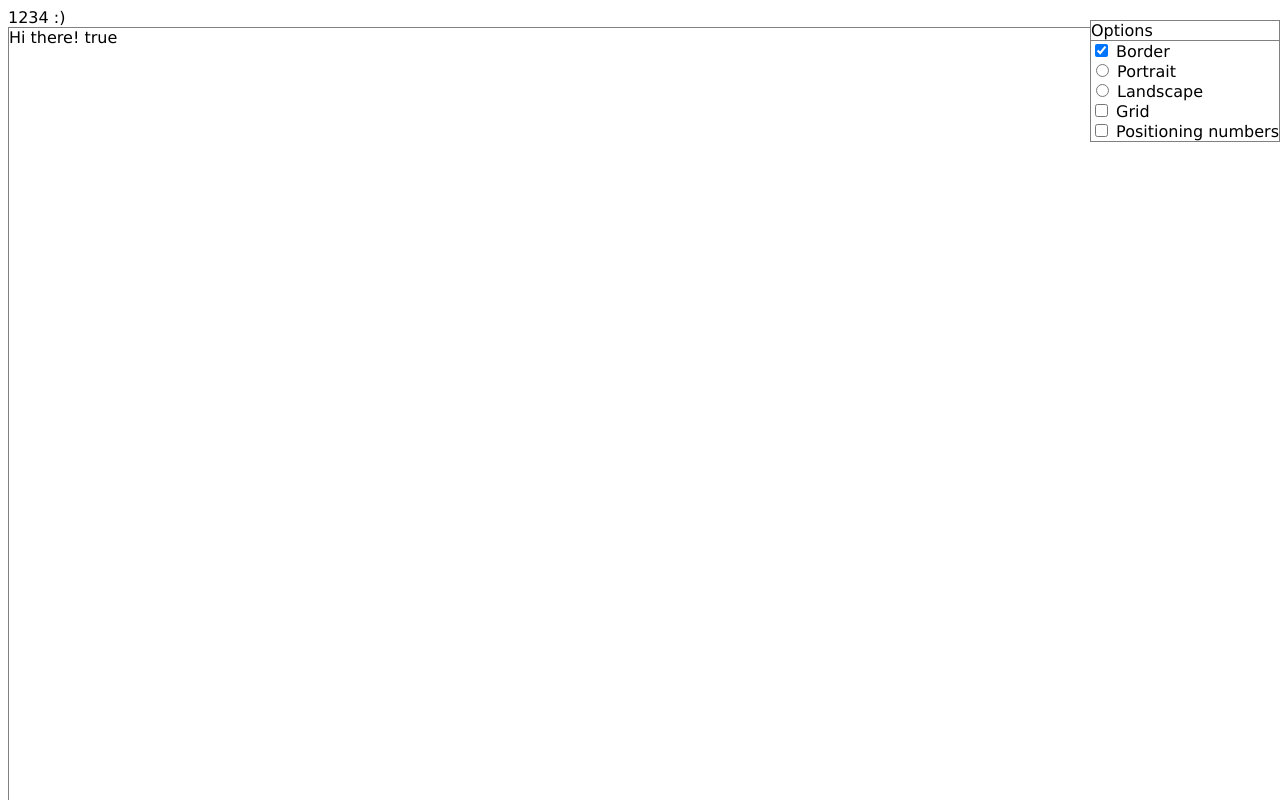
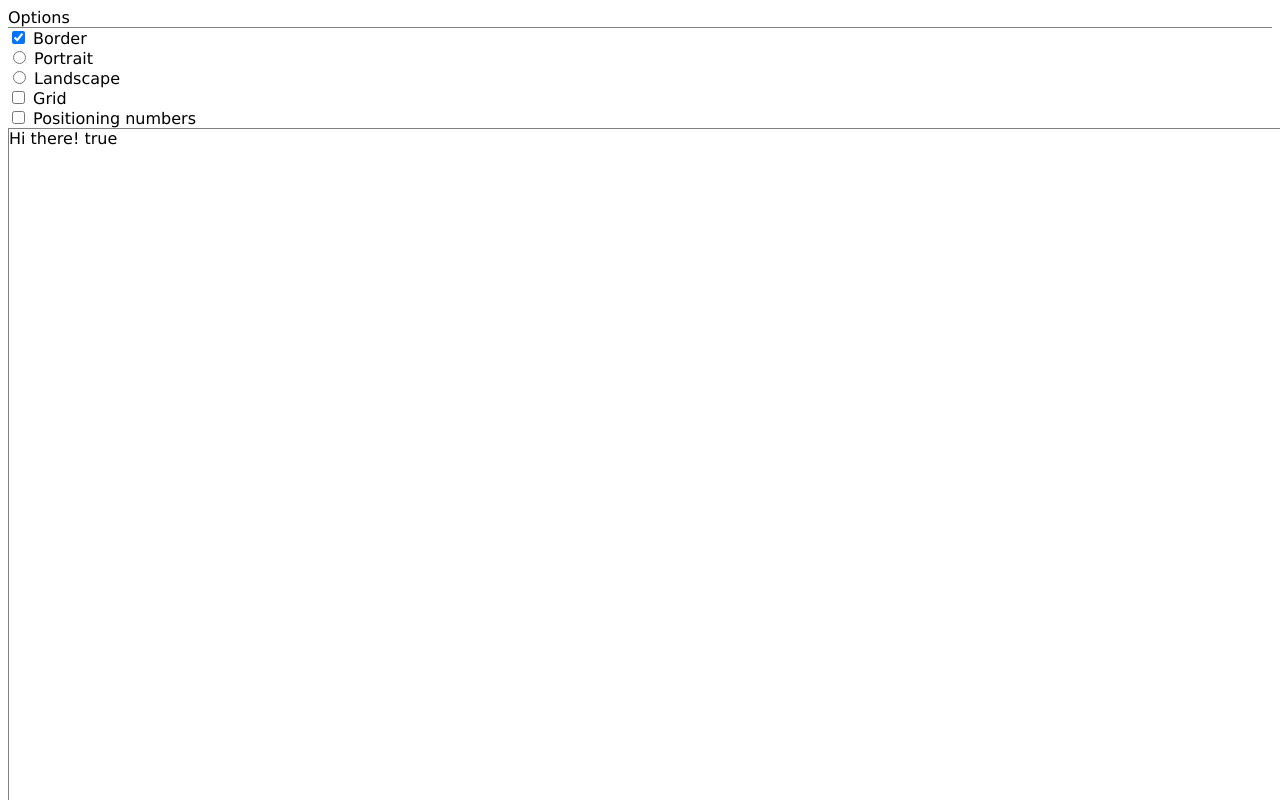
Before and after one commit to neitanod/paperform, a website with bundled scripts: page src/index.html in a window 1280 px wide. Shown: the top 800 px of the page. Built offline with nearby package versions, Linux system fonts and the light colour scheme; files whose address does not match are found by name.

Commit message:
Metemos contenido en la ventana, que aun se ve mal (no es ventana aun!).

```diff
--- a/src/components/Window.html
+++ b/src/components/Window.html
@@ -1,8 +1,3 @@
-<div class="window" id="window-template">
-    <slot></slot> :)
-    <!-- si aqui vemos el 1234 que le estamos pasando y también
-        el emoticon de la carita, es porque el componente funciona y
-        muestra el contenido del slot.
-        Paso siguiente:  eliminar la carita (que era sólo para estar
-        seguros de que el slot anda) y este comentario de ayuda.-->
+<div class="window">
+    <slot></slot>
 </div>
--- a/src/index.html
+++ b/src/index.html
@@ -8,9 +8,12 @@
         <div v-templates>
             <div class="paperform-app" id="paperform-app-template">
 
-                <pa:window>1234</pa:window>
+                <!-- Reemplacemos el contenido de relleno por el verdader contenido de
+                     la ventana.  En otras palabras, metemos el div con las opciones
+                     de PaperForm adentro de la ventana. -->
 
-                <div class="controls options">
+                <pa:window>
+                    <div class="controls">
                         <div class="controls-bar" @click="controls.options = !controls.options">
                             Options
                         </div>
@@ -22,6 +25,8 @@
                             <input type="checkbox" v-model="numbers"> Positioning numbers<br/>
                         </div>
                     </div>
+                </pa:window>
+
                 <div class="main" :class="cssClassesMain()">
                     <pa:number-row v-if="numbers"></pa:number-row>
                     <pa:number-row v-if="numbers"></pa:number-row>
```
Lines whose indentation alone changed are shown as unchanged.
